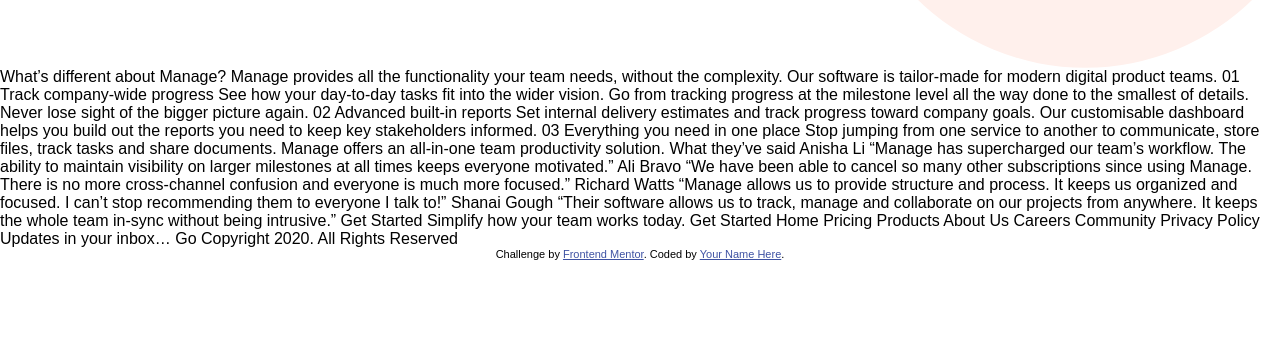
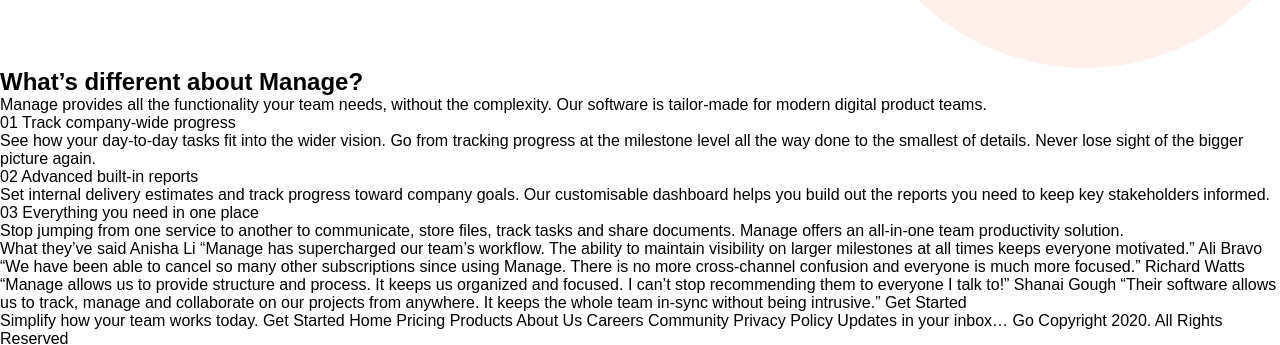
Before and after one commit to YousefKhalid-iq/manage-landing-page, a plain HTML site: page index.html in a window 1280 px wide. Shown: the part 1612-1957 px from the top of the page. Before the commit the page ends 1872 px from the top, so only its background shows below. Drawn offline with Linux system fonts and the light colour scheme; a web font is replaced by a local one.

Commit message:
Add files via upload

```diff
--- a/index.html
+++ b/index.html
@@ -12,6 +12,7 @@
 </head>
   <body>
     <main>
+      <div class="nav-bar-desktop">
         <div class="dark-cont">
           <div class="header-nav">
               <div class="header-flex">
@@ -68,6 +69,7 @@
             </button>
           </div>
         </div>
+      </div>
       <section class="header-text-cont">
         <h1>
           Bring everyone together to build better products.
@@ -82,30 +84,41 @@
           </button>
         </div>
       </section>
+      <section class="different-section">
+        <h2 class="different-h2">
           What’s different about Manage?
-
+        </h2>
+        <p class="different-p">
           Manage provides all the functionality your team needs, without
           the complexity. Our software is tailor-made for modern digital
           product teams.
-
-      01
-      Track company-wide progress
+        </p>
+        <p class="points-p">
+          <span>01</span> Track company-wide progress
+        </p>
+        <p class="desc-p">
           See how your day-to-day tasks fit into the wider vision. Go from
           tracking progress at the milestone level all the way done to the
           smallest of details. Never lose sight of the bigger picture again.
-
-      02
-      Advanced built-in reports
+        </p>
+        <p class="points-p">
+          <span>02</span> Advanced built-in reports
+        </p>
+        <p class="desc-p">
           Set internal delivery estimates and track progress toward company
           goals. Our customisable dashboard helps you build out the reports
           you need to keep key stakeholders informed.
-
-      03
-      Everything you need in one place
+        </p>
+        <p class="points-p">
+          <span>03</span> Everything you need in one place
+        </p>
+        <p class="desc-p">
           Stop jumping from one service to another to communicate, store files,
           track tasks and share documents. Manage offers an all-in-one team
           productivity solution.
-
+        </p>
+      </section>
+      <section class="opinions-section">
         What they’ve said
 
         Anisha Li
@@ -126,7 +139,7 @@
         from anywhere. It keeps the whole team in-sync without being intrusive.”
 
         Get Started
-
+      </section>
       Simplify how your team works today.
       Get Started
 
```
Lines whose indentation alone changed are shown as unchanged.
